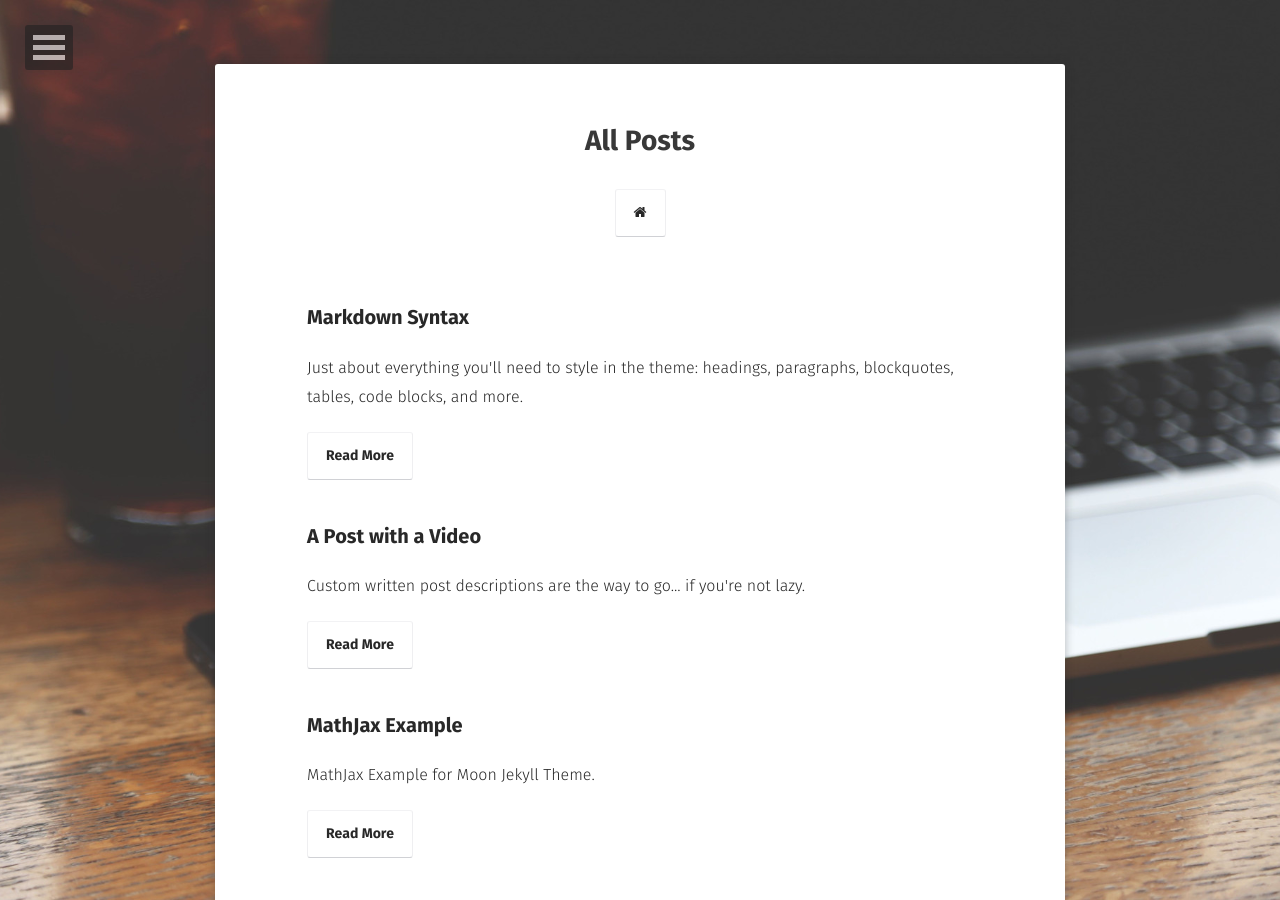
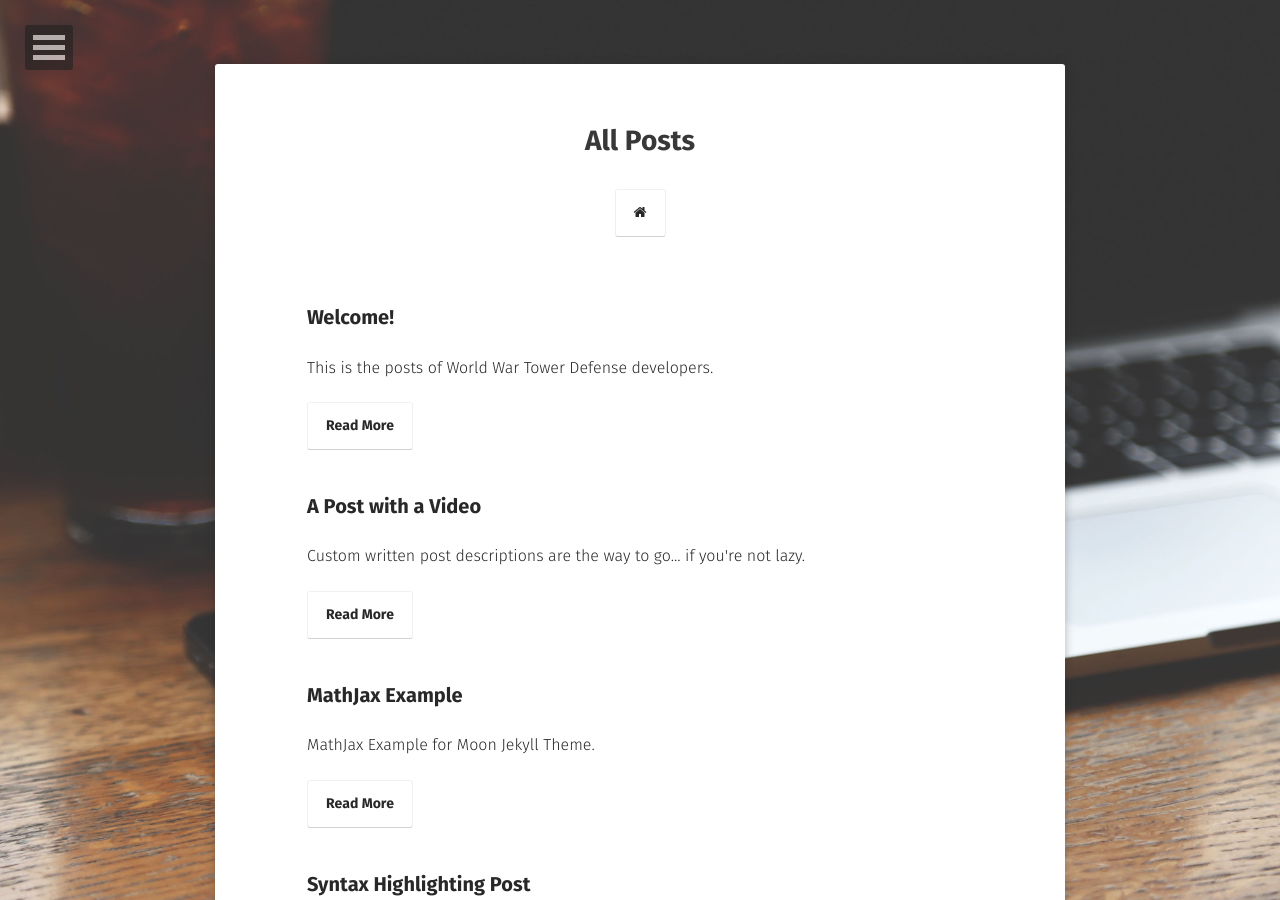
Before and after one commit to luciferwwtd/pythonDongari, a Jekyll site: the page built from posts/index.md, in a window 1280 px wide and 900 px high. Built offline with Jekyll 4.4.1, drawn with Linux system fonts in a browser that asks for light colours; some web fonts are replaced; part of the change alters nothing that is shown.

Commit message:
Update 2016-03-20-markdown-syntax.md

```diff
--- a/_posts/2016-03-20-markdown-syntax.md
+++ b/_posts/2016-03-20-markdown-syntax.md
@@ -1,74 +1,39 @@
 ---
 layout: post
-title:  "Markdown Syntax"
-date:   2016-03-15
-excerpt: "Just about everything you'll need to style in the theme: headings, paragraphs, blockquotes, tables, code blocks, and more."
+title:  "Welcome!"
+date:   2022-10-22
+excerpt: "This is the posts of World War Tower Defense developers."
 tag:
-- markdown
-- syntax
-- sample
-- test
-- jekyll
+- announcement
 comments: true
 ---
 
-## HTML Elements
+## Welcome!
 
-Below is just about everything you'll need to style in the theme. Check the source code to see the many embedded elements within paragraphs.
+###Welcome to **World War Tower Defense** dev's posts. Developers will post their stuff on here, Things like **updates**, *etc*.
 
-# Heading 1
+> Developers List
 
-## Heading 2
+##Type of developers
 
-### Heading 3
-
-#### Heading 4
-
-##### Heading 5
-
-###### Heading 6
-
-### Body text
-
-Lorem ipsum dolor sit amet, test link adipiscing elit. **This is strong**. Nullam dignissim convallis est. Quisque aliquam.
-
-![Smithsonian Image](https://mmistakes.github.io/minimal-mistakes/images/3953273590_704e3899d5_m.jpg)
-{: .image-right}
-
-*This is emphasized*. Donec faucibus. Nunc iaculis suscipit dui. 53 = 125. Water is H2O. Nam sit amet sem. Aliquam libero nisi, imperdiet at, tincidunt nec, gravida vehicula, nisl. The New York Times (That’s a citation). Underline.Maecenas ornare tortor. Donec sed tellus eget sapien fringilla nonummy. Mauris a ante. Suspendisse quam sem, consequat at, commodo vitae, feugiat in, nunc. Morbi imperdiet augue quis tellus.
-
-HTML and CSS are our tools. Mauris a ante. Suspendisse quam sem, consequat at, commodo vitae, feugiat in, nunc. Morbi imperdiet augue quis tellus. Praesent mattis, massa quis luctus fermentum, turpis mi volutpat justo, eu volutpat enim diam eget metus.
-
-### Blockquotes
-
-> Lorem ipsum dolor sit amet, test link adipiscing elit. Nullam dignissim convallis est. Quisque aliquam.
-
-## List Types
-
-### Ordered Lists
-
-1. Item one
-   1. sub item one
-   2. sub item two
-   3. sub item three
-2. Item two
+1. CEO
+2. CTO
+3. Desginers/Idea Givers
 
 ### Unordered Lists
 
-* Item one
-* Item two
-* Item three
+* CEO - hoguma
+* CTO - Lucifer
+* Designers/Idea Givers - kokyurok, HK
 
-## Tables
+## Jobs
 
-| Header1 | Header2 | Header3 |
+| hoguma | Header2 | Header3 |
 |:--------|:-------:|--------:|
 | cell1   | cell2   | cell3   |
 | cell4   | cell5   | cell6   |
-|----
 | cell1   | cell2   | cell3   |
 | cell4   | cell5   | cell6   |
-|=====
 | Foot1   | Foot2   | Foot3
 {: rules="groups"}
 
```
